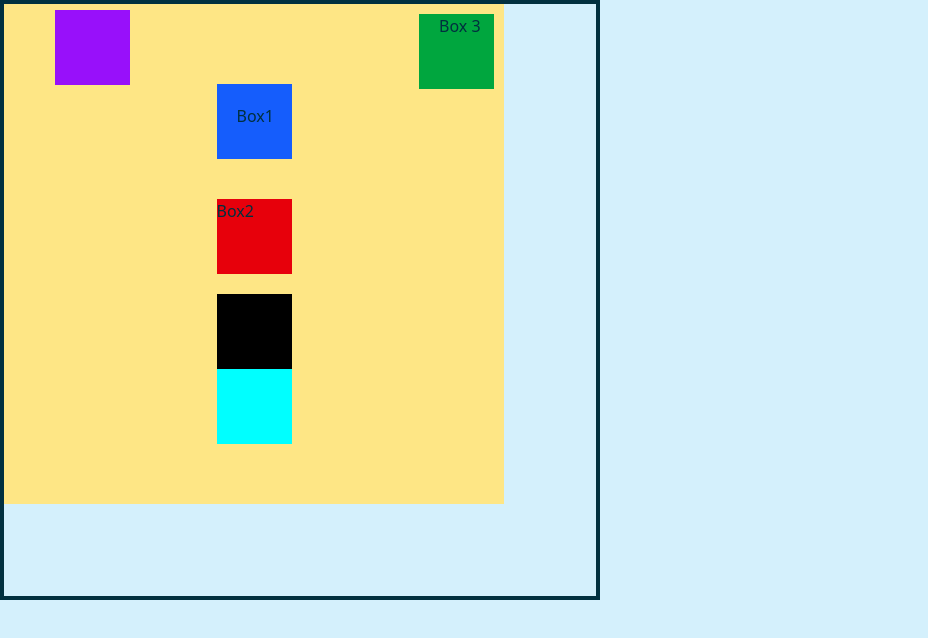
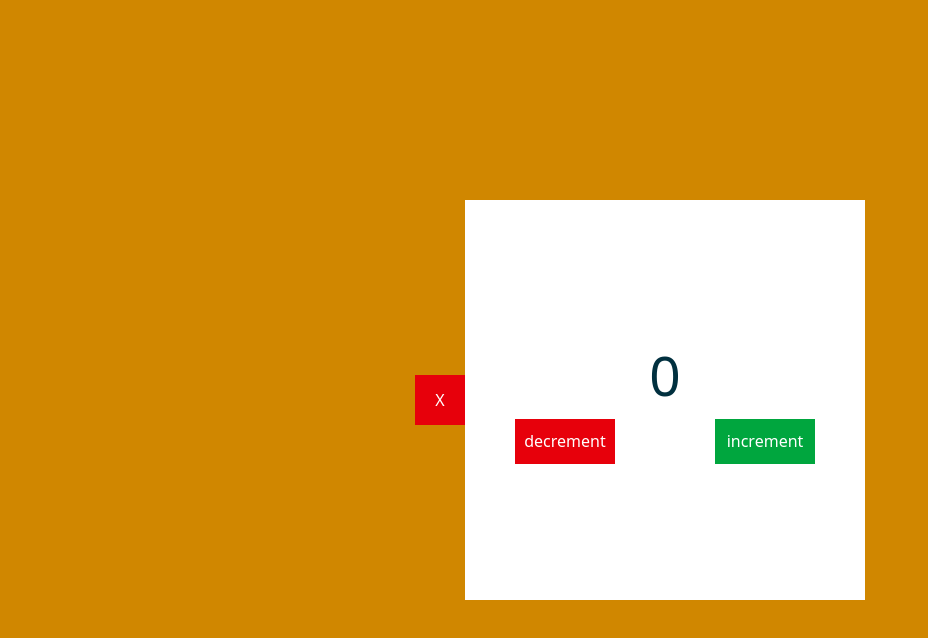
Before and after one commit to ThejanMihisara/i-computers-frontend, a React (Vite) app: page /Test in a window 1280 px wide. Shown: the top 638 px of the page, without its empty margins (0-928 px from the left). Built offline with nearby package versions, Linux system fonts and the light colour scheme.

Commit message:
increment/decrement/useState✏️

```diff
--- a/index.html
+++ b/index.html
@@ -4,7 +4,7 @@
     <meta charset="UTF-8" />
     <link rel="icon" type="image/svg+xml" href="/vite.svg" />
     <meta name="viewport" content="width=device-width, initial-scale=1.0" />
-    <title>i-computers-frontend-batch-nine</title>
+    <title>i-computers-frontend</title>
   </head>
   <body>
     <div id="root"></div>
--- a/src/components/test.jsx
+++ b/src/components/test.jsx
@@ -1,21 +1,34 @@
-export default function test(){
+import { useState } from "react";
+
+export default function Test(){
+	const [count, setCount] = useState(0)
+	const [isVisible, setIsVisible] = useState(true)
+
+
+
     return (
-        	<div className="w-[600px] h-[600px] border-4 relative">
-			<div className="w-[500px] h-[500px] bg-amber-200 flex flex-col items-center justify-center relative">
-				<div className="w-[75px] h-[75px] bg-blue-600 m-[20px] p-[20px]">Box1
-				</div>
-				<div className="w-[75px] h-[75px] bg-red-600 mt-[20px] mb-[20px] pr-[20px]">Box2
-				</div>
-				<div className="w-[75px] h-[75px] bg-green-600 absolute top-[10px] right-[10px] z-[1] ml-[20px] pl-[20px]">Box 3
-				</div>
-				<div className="w-[75px] h-[75px] bg-purple-600 fixed top-[10px] right-[1150px] z-[2]">
-				</div>
-				<div className="w-[75px] h-[75px] bg-black">
-				</div>
-				<div className="w-[75px] h-[75px] bg-[#00FFFF]">
-				</div>
+        	<div className="w-full h-full bg-yellow-600 flex justify-center items-center">
 
+              <h1>{isVisible}</h1>
+               <button onClick={
+				() =>{
+					 setIsVisible(!isVisible)
+					}
+				} className="w-[50px] h-[50px] bg-red-600 text-white">{isVisible?"X":"O"}</button>
+
+		{isVisible && <div className="w-[400px] h-[400px] bg-white flex justify-center items-center flex-col">
+			<h1 className="text-[55px]">{count}</h1>
+			<div className="w-full h-[50px] flex justify-around items-center"> {/*we can also use gap-5*/}
+				<button onClick={
+					() => {
+						setCount(count - 1)}
+						} className="w-[100px] h-[45px] bg-red-600 text-white">decrement</button>
+				<button onClick={
+					() => {
+						setCount(count + 1)}
+						} className="w-[100px] h-[45px] bg-green-600 text-white">increment</button>
 			</div>
+		</div>}
 
 		</div>
     )
```
